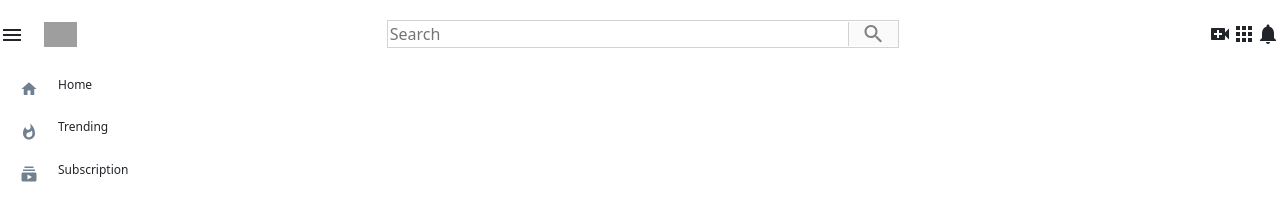
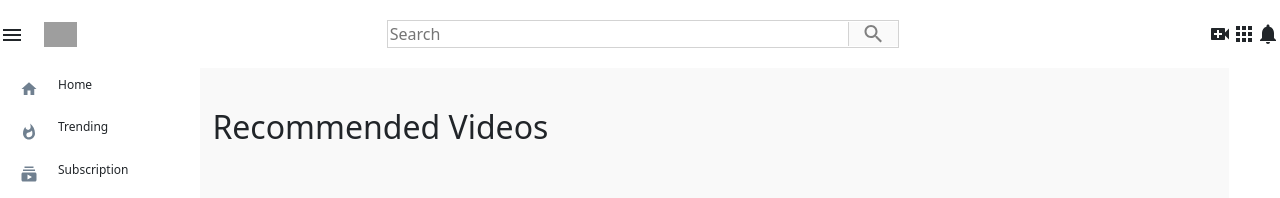
Before and after one commit to martinharts/YTclone_frontEnd, a React (Create React App) app in the folder frontend/: page / in a window 1280 px wide. Shown: the top 198 px of the page. Built offline with nearby package versions, Linux system fonts and the light colour scheme; no server answers; grey boxes are pictures that could not be loaded.

Commit message:
Made rec Vid section

```diff
--- a/frontend/src/Components/App.jsx
+++ b/frontend/src/Components/App.jsx
@@ -5,6 +5,7 @@ import Comments from "./Comments/Comments";
 import axios from "axios";
 import Header from "./Header/Header";
 import SideBar from "./Sidebar/Sidebar";
+import RecVids from "./RecVid/RecVid";
 class App extends Component {
   constructor(props) {
     super(props);
@@ -28,6 +29,7 @@ class App extends Component {
         <div className="row">
           <Header />
           <SideBar />
+          <RecVids />
         </div>
         <div className="row bg-dark">
           <div className="col">
--- /dev/null
+++ b/frontend/src/Components/RecVid/RecVid.css
@@ -0,0 +1,16 @@
+.rec {
+  flex: 0.8;
+  background-color: #f9f9f9;
+  padding: 40px 20px;
+  padding-bottom: 0;
+}
+
+h2.rec {
+  margin-top: 5px;
+  margin-bottom: 20px;
+}
+
+.vids {
+  display: flex;
+  flex-wrap: wrap;
+}
--- /dev/null
+++ b/frontend/src/Components/RecVid/RecVid.jsx
@@ -0,0 +1,25 @@
+import axios from "axios";
+import React, { useState, useEffect } from "react";
+import "./RecVid.css";
+
+function RecVids(props) {
+  const [videos, setVideos] = useState([]);
+
+  useEffect(() => {
+    axios
+      .get(
+        `https://www.googleapis.com/youtube/v3/search?relatedToVideoId=${props.video}&type=video&key=AIzaSyB8wMttZxBfr5FkkxdmXA9LFFVerMSiN3Q.&part=snippet`
+      )
+      .then((res) => {
+        console.log(res.data);
+      });
+  });
+
+  return (
+    <div className="rec">
+      <h2>Recommended Videos</h2>
+    </div>
+  );
+}
+
+export default RecVids;
```
